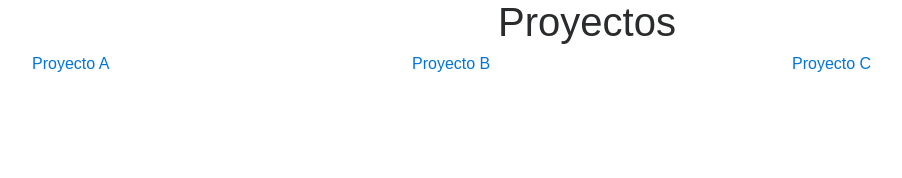
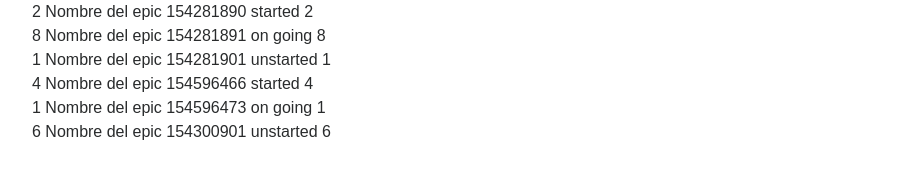
Before and after one commit to ValLR/BinnacleMockup, a React app: page / in a window 1280 px wide. Shown: the whole page, without its empty margins (53-955 px from the left). Built offline with nearby package versions, Linux system fonts and the light colour scheme.

Commit message:
first data manipulation

```diff
--- a/public/index.html
+++ b/public/index.html
@@ -26,7 +26,7 @@
     <noscript>
       You need to enable JavaScript to run this app.
     </noscript>
-    <div id="root"></div>
+    <div class="container" id="root"></div>
     <!--
       This HTML file is a template.
       If you open it directly in the browser, you will see an empty page.
--- a/src/components/App.js
+++ b/src/components/App.js
@@ -1,8 +1,15 @@
 import React, { Component } from 'react';
-import pivotalData from '../data/mock.json'
-console.log(pivotalData.projects[0].name);
-console.log(pivotalData.projects[0].epics[2].name)
-console.log(pivotalData.projects[0].epics[0].stories[0].state)
+import pivotalData from '../data/pivmock.json';
+console.log(
+	pivotalData.data[0].projects[0].canonicalName,
+	pivotalData.data[0].projects[0].stories[0],
+	pivotalData.data[0].projects[0].stories[1],
+	pivotalData.data[0].projects[0].stories[2]);
+console.log(
+	pivotalData.data[0].projects[1].canonicalName,
+	pivotalData.data[0].projects[1].stories[0],
+	pivotalData.data[0].projects[1].stories[1],
+	pivotalData.data[0].projects[1].stories[2]);
 
 class App extends Component {
   render() {
@@ -13,34 +20,60 @@ class App extends Component {
 }
 
 class BinnaclePage extends Component {
-/*	constructor(props){
-		super(props);
-		this.state ={
-			items:[]
+
+	render() {
+
+		return(
+			pivotalData.data[0].projects.map((project) =>
+				<BinnacleTable projectTitle={project.canonicalName} project={project} />
+			)
+		)
+	}
+}
+
+
+class BinnacleTable extends Component {
+
+/*	render() {
+
+		return(
+			<div>
+				<ProjectTable projectTitle={this.props.project.name} project={this.props.project}/>
+			</div>
+		)
+	}
+*/
+	render() {
+		return(
+			this.props.project.stories.map((story) =>
+				<StoryRow epic={story.epic} id={story.id} pivState={story.state} points={story.points} project={this.props.project} />
+			)
+		)
+	}
+
+}
+
+
+class StoryRow extends Component {
+	constructor(props) {
+		super(props)
+		this.state = {
+			points:0,
 		}
 	}
-*/
-	render(){
+	componentDidMount() {
+		this.setState({
+			points:this.props.points,
+		})
+	}
+
+	render() {
 		return(
-			<div className='container'>
-				<h1 className='text-center'>Proyectos</h1>
-				<div className='row'>
-					{pivotalData.projects.map((project, index) =>
-					<ProjectList key={index} name={project.name} url={project.url}/>
-					)}
-				</div>
+			<div>
+				{this.state.points+' '+this.props.epic +' '+this.props.id+' '+this.props.pivState+' '+this.props.points}
 			</div>
 		)
 	}
 }
 
-class ProjectList extends Component {
-	render(){
-		return(
-			<a className='col-sm col-md col-lg' href={this.props.url}>{this.props.name}</a>
-		)
-	}
-
-}
-
 export default App;
--- a/src/data/mock.json
+++ b/src/data/mock.json
@@ -12,16 +12,6 @@
               "name":"story 1",
               "state":"unscheduled",
               "points":0
-            },
-            {
-              "name":"story 2",
-              "state":"unstarted",
-              "points":8
-            },
-            {
-              "name":"story 3",
-              "state":"started",
-              "points":1
             },
             {
               "name":"story 4",
@@ -42,21 +32,6 @@
               "name":"story 2",
               "state":"unstarted",
               "points":2
-            },
-            {
-              "name":"story 3",
-              "state":"unscheduled",
-              "points":1
-            },
-            {
-              "name":"story 4",
-              "state":"unscheduled",
-              "points":8
-            },
-            {
-              "name":"story 5",
-              "state":"started",
-              "points":2
             }
           ]
         },
@@ -72,16 +47,6 @@
               "name":"story 2",
               "state":"unstarted",
               "points":8
-            },
-            {
-              "name":"story 3",
-              "state":"started",
-              "points":1
-            },
-            {
-              "name":"story 4",
-              "state":"unscheduled",
-              "points":0
             },
             {
               "name":"story 5",
@@ -131,34 +96,9 @@
               "points":0
             },
             {
-              "name":"story 3",
-              "state":"unscheduled",
-              "points":2
-            },
-            {
-              "name":"story 4",
-              "state":"unscheduled",
-              "points":4
-            },
-            {
-              "name":"story 5",
-              "state":"started",
-              "points":2
-            },
-            {
               "name":"story 6",
               "state":"unstarted",
               "points":4
-            },
-            {
-              "name":"story 8",
-              "state":"started",
-              "points":8
-            },
-            {
-              "name":"story 9",
-              "state":"unscheduled",
-              "points":2
             }
           ]
         },
@@ -179,16 +119,6 @@
               "name":"story 3",
               "state":"started",
               "points":1
-            },
-            {
-              "name":"story 4",
-              "state":"unscheduled",
-              "points":4
-            },
-            {
-              "name":"story 5",
-              "state":"started",
-              "points":2
             }
           ]
         }
@@ -206,16 +136,6 @@
               "name":"story 1",
               "state":"unscheduled",
               "points":2
-            },
-            {
-              "name":"story 2",
-              "state":"unstarted",
-              "points":8
-            },
-            {
-              "name":"story 3",
-              "state":"started",
-              "points":8
             },
             {
               "name":"story 4",
@@ -243,26 +163,6 @@
               "points":4
             },
             {
-              "name":"story 4",
-              "state":"unscheduled",
-              "points":8
-            },
-            {
-              "name":"story 5",
-              "state":"started",
-              "points":2
-            },
-            {
-              "name":"story 6",
-              "state":"unstarted",
-              "points":4
-            },
-            {
-              "name":"story 8",
-              "state":"started",
-              "points":8
-            },
-            {
               "name":"story 9",
               "state":"unscheduled",
               "points":2
@@ -283,16 +183,6 @@
               "points":4
             },
             {
-              "name":"story 3",
-              "state":"unstarted",
-              "points":1
-            },
-            {
-              "name":"story 4",
-              "state":"unscheduled",
-              "points":4
-            },
-            {
               "name":"story 5",
               "state":"started",
               "points":2
--- /dev/null
+++ b/src/data/pivmock.json
@@ -0,0 +1,53 @@
+{
+	"data": [
+		{
+	    "projects": [
+	      {
+	        "canonicalName": "Backyard",
+	        "stories": [
+	          {
+	            "id": "154281890",
+	            "epic": "Nombre del epic",
+	            "state": "started",
+	            "points": 2
+	          },
+	          {
+	            "id": "154281891",
+	            "epic": "Nombre del epic",
+	            "state": "on going",
+	            "points": 8
+	          },
+	          {
+	            "id": "154281901",
+	            "epic": "Nombre del epic",
+	            "state": "unstarted",
+	            "points": 1
+	          }
+	        ]
+	      },
+	      {
+	        "canonicalName": "Unholster API",
+	        "stories": [
+	          {
+	            "id": "154596466",
+	            "epic": "Nombre del epic",
+	            "state": "started",
+	            "points": 4
+	          },
+	          {
+	            "id": "154596473",
+	            "epic": "Nombre del epic",
+	            "state": "on going",
+	            "points": 1
+	          },
+	          {
+	            "id": "154300901",
+	            "epic": "Nombre del epic",
+	            "state": "unstarted",
+	            "points": 6
+	          }
+	        ]
+	      }
+	    ]
+	}]
+}
```
